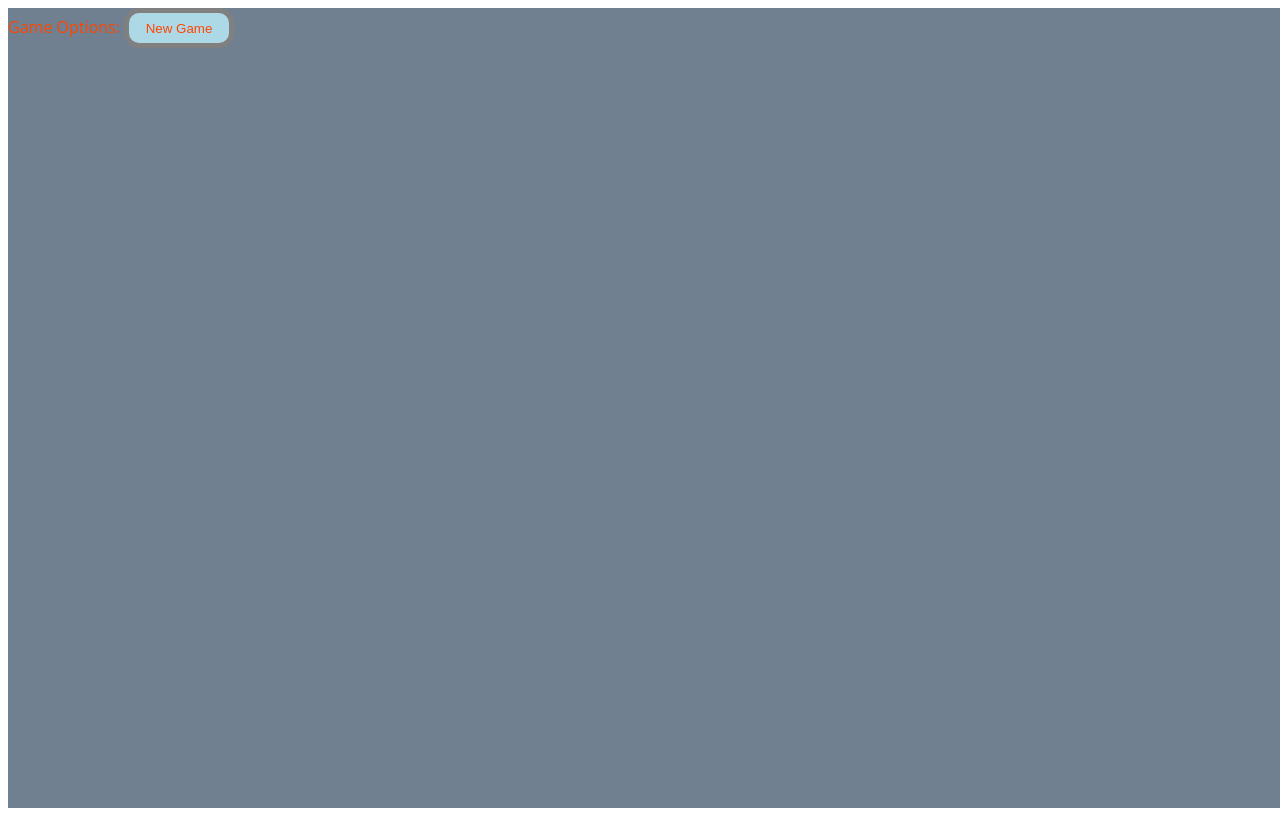
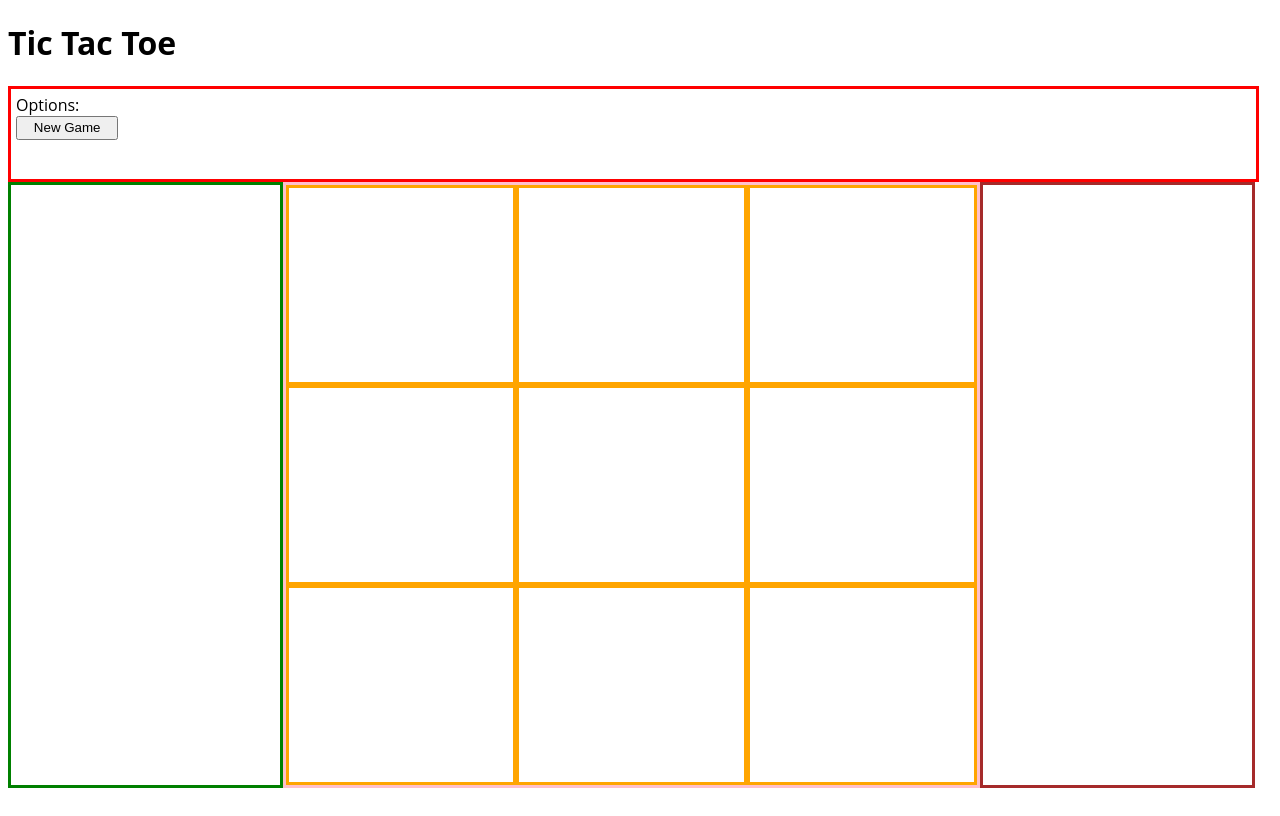
Before and after one commit to Mrcolin99/tictactoe, a plain HTML site: page index.html in a window 1280 px wide. Drawn offline with Linux system fonts and the light colour scheme.

Commit message:
Comp: Grids act correctly

```diff
--- a/index.html
+++ b/index.html
@@ -7,12 +7,25 @@
 </head>
 
 <body>
-    <div class="page-container">
-        <section class="game-bar">
-            <nav class="new-game">Game Options:
-                <button class="new-game-button">New Game</button>
-            </nav>
-        </section>
+    <h1>Tic Tac Toe</h1>
+    <div class="flex-container">
+        <div class="sec1">
+            Options:
+            <button class="newgame">New Game</button>
+        </div>
+        <div class="sec2"></div>
+        <div class="sec3">
+            <div class="ttt1"></div>
+            <div class="ttt2"></div>
+            <div class="ttt3"></div>
+            <div class="ttt4"></div>
+            <div class="ttt5"></div>
+            <div class="ttt6"></div>
+            <div class="ttt7"></div>
+            <div class="ttt8"></div>
+            <div class="ttt9"></div>
+        </div>
+        <div class="sec4"></div>
     </div>
     <script src="game.js"></script>
     <script src="player.js"></script>
--- a/styles.css
+++ b/styles.css
@@ -2,25 +2,84 @@ html {
     font-family: 'open sans', sans-serif;
 }
 
-.page-container {
-    height: 100vh;
-    width: 100vw;
-    background-color: slategrey;
-    color: orangered;
+.h1 {
 }
 
-.game-bar {
+.flex-container {
+    display: flex;
+    flex-wrap: wrap;
+
+}
+
+.sec1 {
+    border: red 3px solid;
+    height: 10vh;
+    width: 96.5vw;
+    padding: 5px;
     display: flex;
     flex-direction: column;
-    justify-content: flex-start;
+    flex-wrap: wrap;
+
 }
 
-.new-game-button {
-    border-radius: 15px;
-    height: 40px;
-    width: 110px;
-    background-color: lightblue;
-    color: orangered;
-    border: solid 5px;
-    border-color: grey;
+.newgame {
+    width: 8vw;
+    height: 3vh;
 }
+
+.sec2 {
+    border: green 3px solid;
+    height: 75vh;
+    width: 21vw;
+}
+
+.sec3 {
+    border: pink 3px solid;
+    height: 75vh;
+    width: 54vw;
+    display: grid;
+    grid-template-columns: repeat(3, minmax(190px, 1fr));
+    grid-auto-rows: repeat(3, minmax(190px, 1fr));
+}
+
+.sec4 {
+    border: brown 3px solid;
+    height: 75vh;
+    width: 21vw;;
+}
+
+.ttt1 {
+    border: orange 3px solid
+}
+
+.ttt2 {
+    border: orange 3px solid
+}
+
+.ttt3 {
+    border: orange 3px solid
+}
+
+.ttt4 {
+    border: orange 3px solid
+}
+
+.ttt5 {
+    border: orange 3px solid
+}
+
+.ttt6 {
+    border: orange 3px solid
+}
+
+.ttt7 {
+    border: orange 3px solid
+}
+
+.ttt8 {
+    border: orange 3px solid
+}
+
+.ttt9 {
+    border: orange 3px solid
+}
```
Also changed, not shown: 1 other file.
